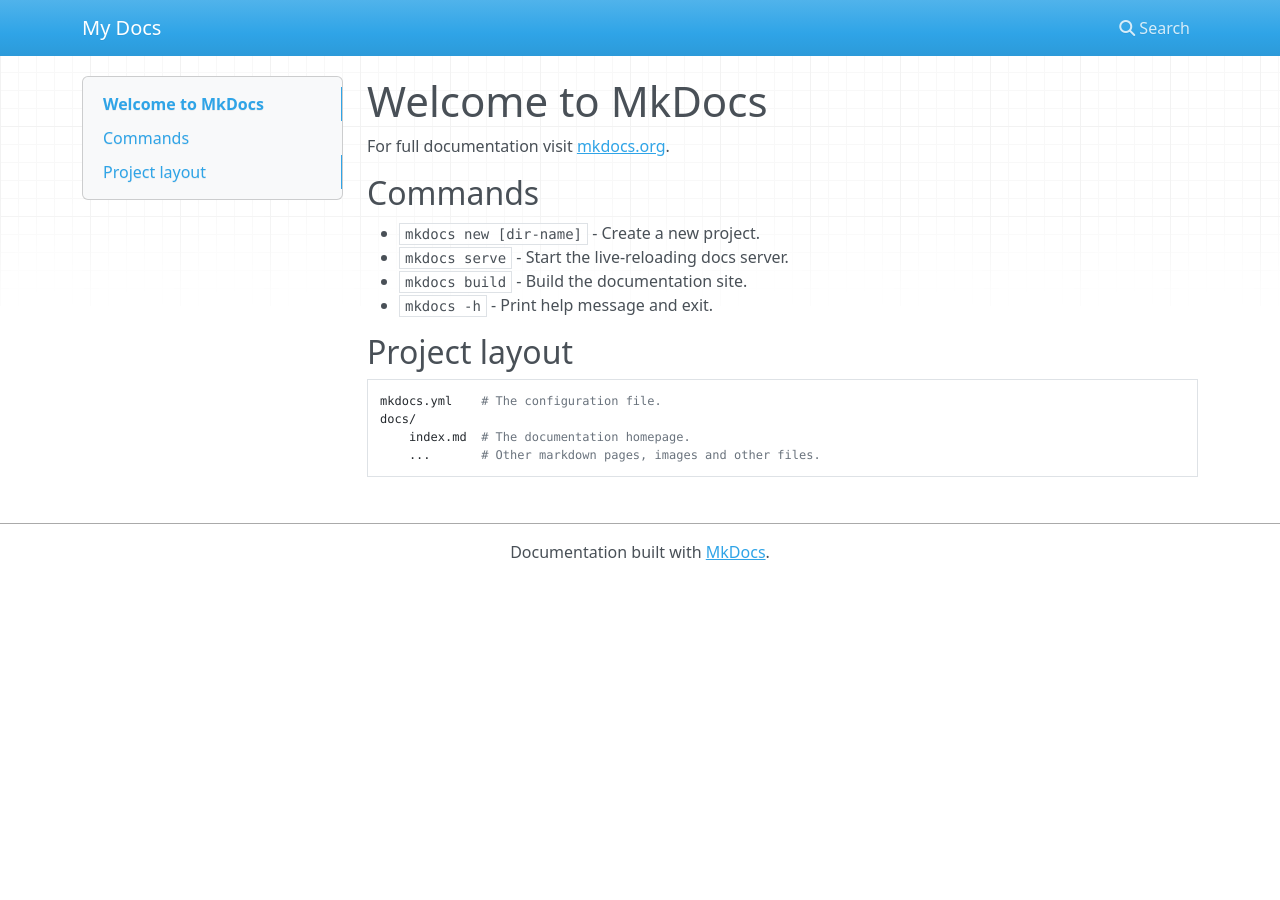
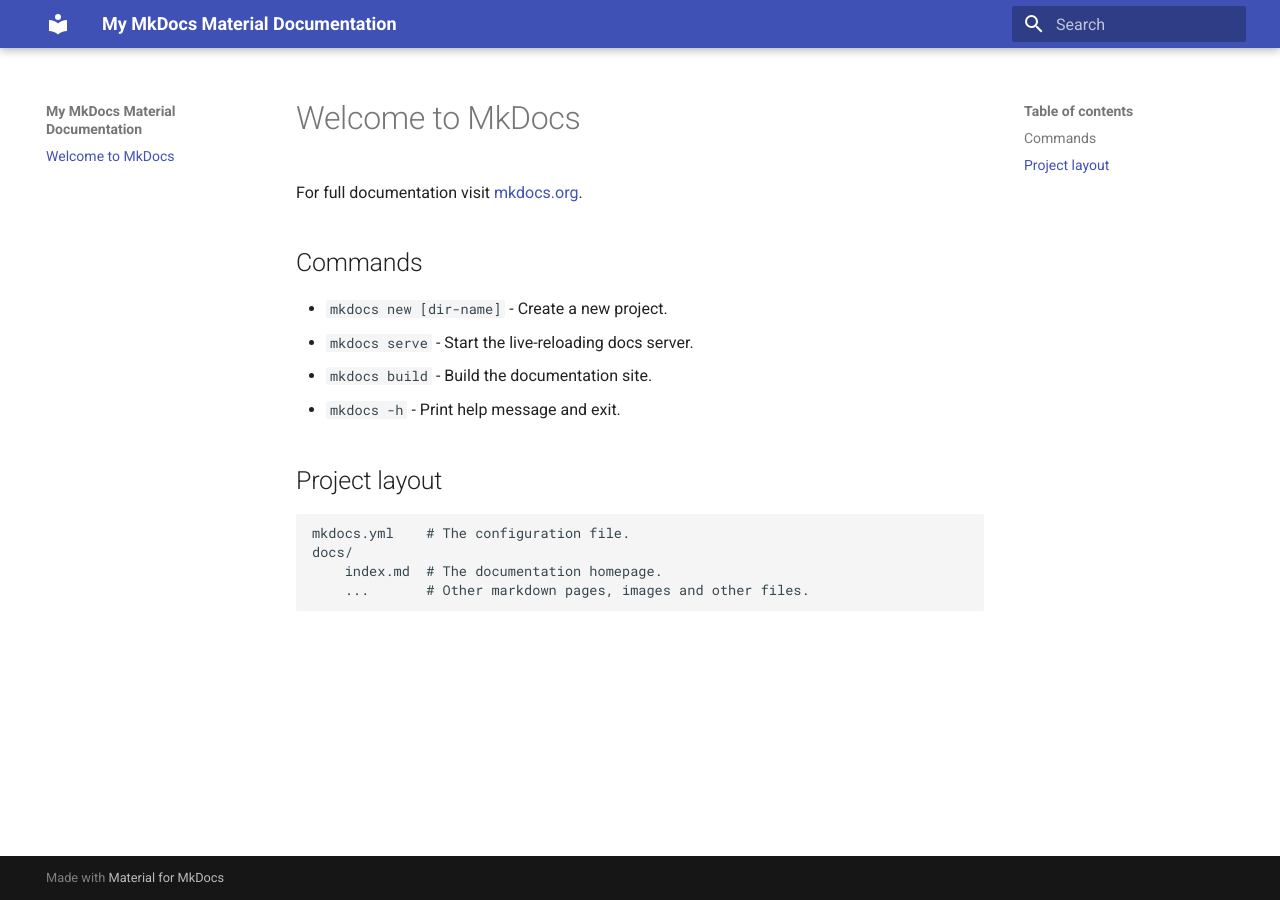
Before and after one commit to kikinovak/mkdocs-material-willett, an MkDocs documentation site: the page built from docs/index.md, in a window 1280 px wide. Built offline with MkDocs 1.6.1 and Material for MkDocs 9.7.7, drawn with Linux system fonts in a browser that asks for light colours; nearby versions of some CDN libraries.

Commit message:
Add basic configuration

```diff
--- a/mkdocs.yml
+++ b/mkdocs.yml
@@ -1 +1,4 @@
-site_name: My Docs
+site_name: My MkDocs Material Documentation
+site_url: https://sitename.example
+theme:
+  name: material
```
